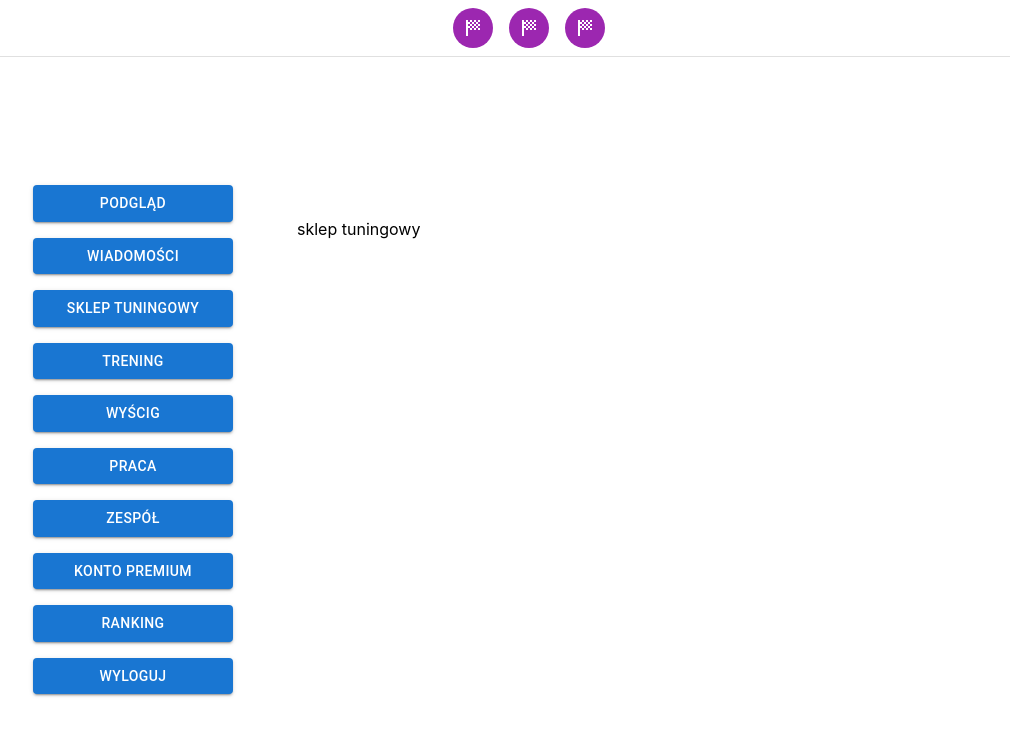
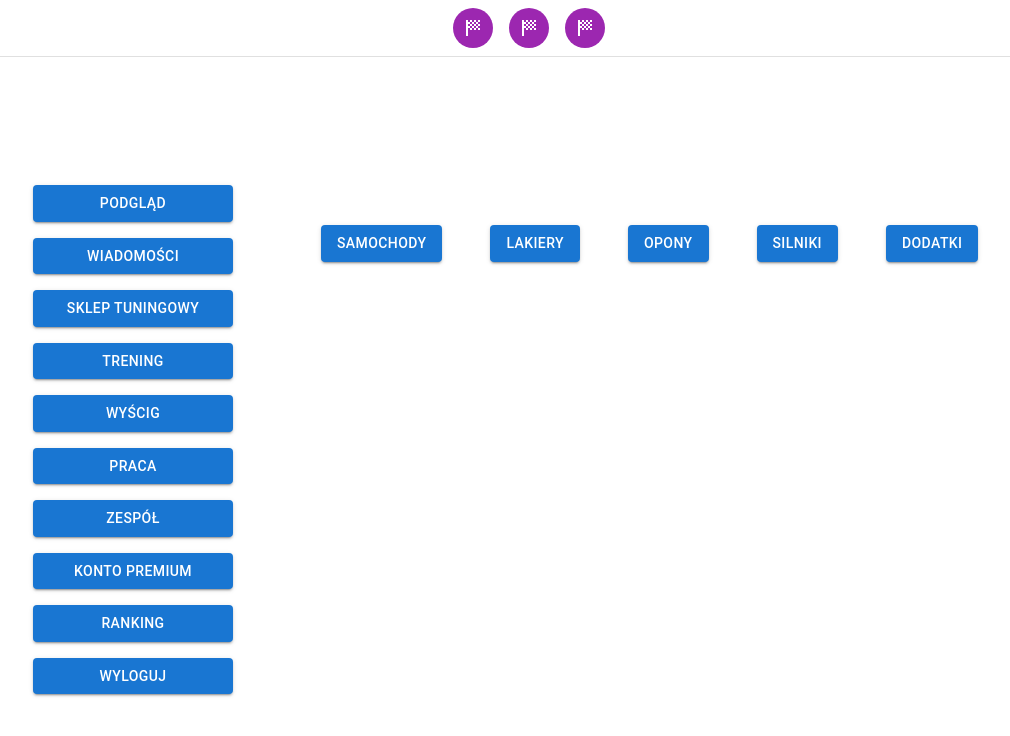
Before and after one commit to AconLight/SzybkiPatrol, a React (Create React App) app: page /shop in a window 1280 px wide. Shown: the top 736 px of the page, without its empty margins (111-1121 px from the left). Built offline with nearby package versions, Linux system fonts and the light colour scheme.

Commit message:
add shop categories

```diff
--- a/src/App.js
+++ b/src/App.js
@@ -21,6 +21,7 @@ function App() {
            <Route path="overview" element={<Overview />} />
            <Route path="chat" element={<Chat />} />
            <Route path="shop" element={<Shop />} />
+           <Route path="shop/:cat" element={<Shop />} />
            <Route path="trening" element={<Trening />} />
            <Route path="race" element={<Race />} />
            <Route path="work" element={<Work />} />
--- a/src/pages/shop/Shop.js
+++ b/src/pages/shop/Shop.js
@@ -1,8 +1,49 @@
+import * as React from 'react'
+import { Box, Button } from "@mui/material";
+import { NavLink } from "react-router-dom";
+import { useParams } from 'react-router-dom'
+
 export default function Shop() {
 
+    const { cat } = useParams()
+
+    const testMenuItems = [
+        {
+            href: '/shop/cars',
+            title: 'samochody',
+        },
+        {
+            href: '/shop/paintwork',
+            title: 'lakiery',
+        },
+        {
+            href: '/shop/tires',
+            title: 'opony',
+        },
+        {
+            href: '/shop/engines',
+            title: 'silniki',
+        },
+        {
+            href: '/shop/addons',
+            title: 'dodatki',
+        },
+    ];
+
     return (
-        <div>
-        <div>sklep tuningowy</div>
-        </div>
+        <Box sx={{display: 'flex', flexDirection: 'column'}}>
+            <Box sx={{display: 'flex', flexDirection: 'row', justifyContent: 'center'}}>
+                {testMenuItems.map(({ href, title }) => (
+                    <NavLink to={href} >
+                        <Button
+                            variant="contained"
+                            sx={{ mx: 3, my: 1 }}>
+                            {title}
+                        </Button>
+                    </NavLink>
+                            ))}
+            </Box>
+            <Box>{cat}</Box>
+        </Box>
     )
 }
```
